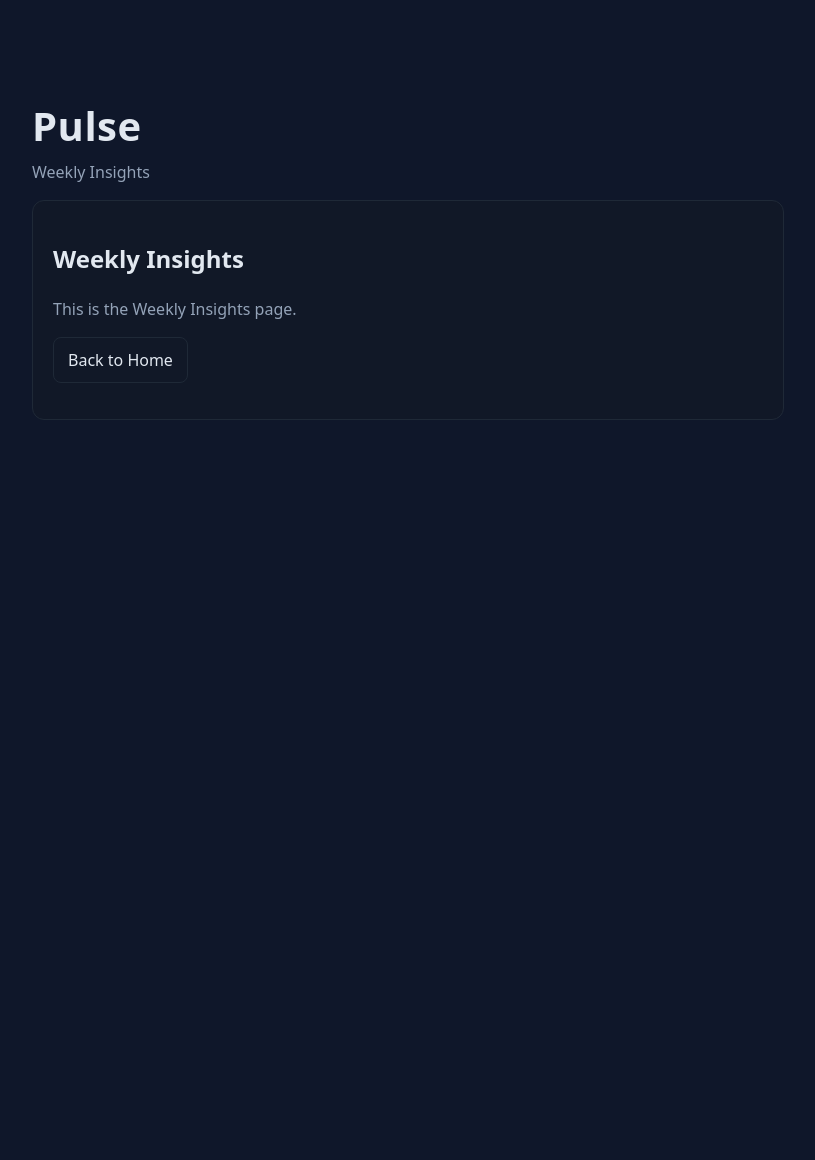
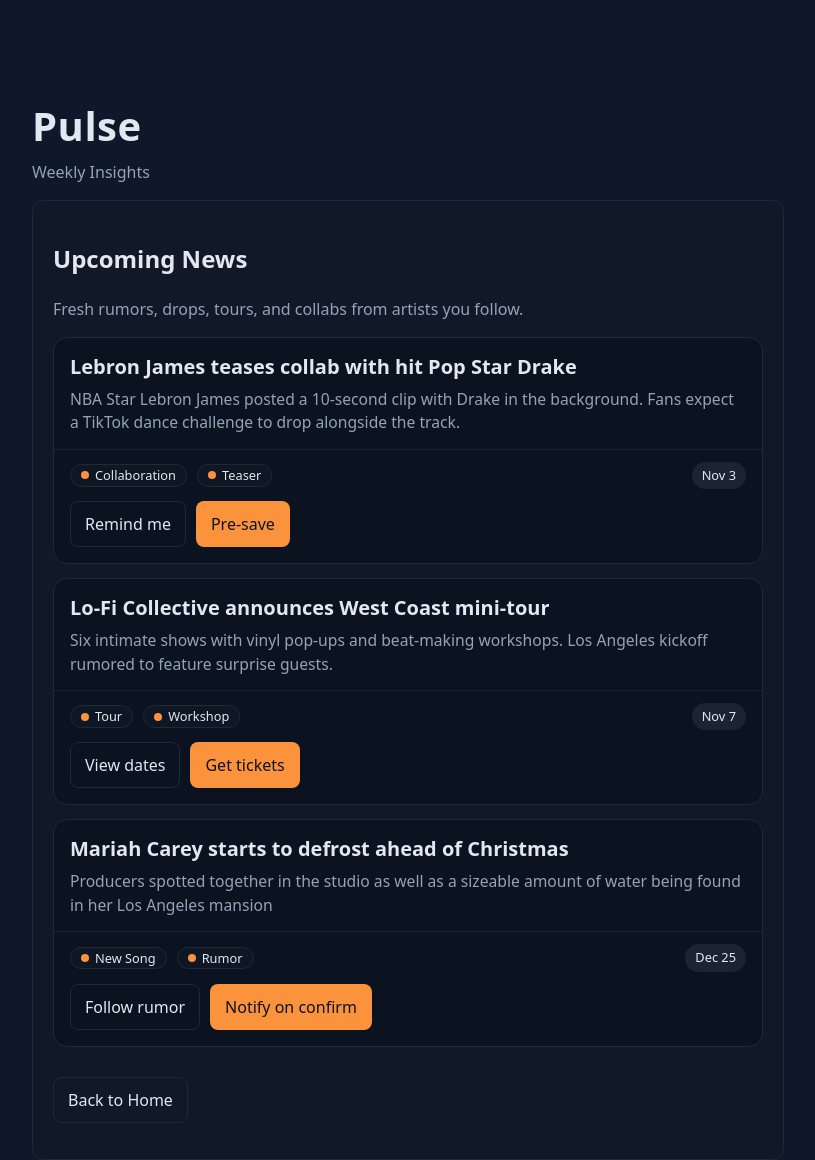
Before and after one commit to spencerboggs/pulse-app, a Flask app: page /weekly-insights in a window 1280 px wide. Shown: the whole page, without its empty margins (232-1047 px from the left). Before the commit the page ends 420 px from the top, so only its background shows below. Run offline with Flask 3, Linux system fonts and the light colour scheme.

Commit message:
Added Weekly Insights, Configured Styling

```diff
--- a/static/css/styles.css
+++ b/static/css/styles.css
@@ -503,3 +503,108 @@
   transform: scale(1.02);
   box-shadow: 0 8px 24px rgba(0, 0, 0, 0.35);
 }
+
+
+
+/* ============================================================
+   NEWS LIST & ARTICLES
+   ============================================================ */
+.news-list {
+  list-style: none;
+  margin: 0;
+  padding: 0;
+  display: grid;
+  grid-template-columns: 1fr;
+  gap: 14px;
+}
+
+@media (min-width: 720px) {
+  .news-list { grid-template-columns: 1fr; }
+}
+
+.news-card {
+  display: grid;
+  grid-template-columns: 1fr;
+  border: 1px solid var(--border);
+  border-radius: 14px;
+  overflow: hidden;
+  background: #0b1220;
+  transition: transform 200ms ease, box-shadow 200ms ease, border-color 200ms ease;
+}
+
+.news-card:hover {
+  transform: translateY(-3px);
+  box-shadow: 0 10px 24px rgba(0,0,0,.35);
+  border-color: rgba(251,146,60,0.3);
+}
+
+.news-body {
+  padding: 14px 16px;
+}
+
+.news-title {
+  margin: 0 0 6px;
+  font-size: 1.25rem;
+  color: var(--fg);
+}
+
+.news-summary {
+  margin: 0;
+  color: var(--muted);
+  font-size: 0.98rem;
+}
+
+.news-meta {
+  display: flex;
+  flex-wrap: wrap;
+  gap: 8px 10px;
+  align-items: center;
+  padding: 12px 16px;
+  border-top: 1px solid rgba(148,163,184,0.12);
+  color: var(--muted);
+  font-size: 0.9rem;
+}
+
+.badge {
+  display: inline-flex;
+  align-items: center;
+  gap: 6px;
+  padding: 4px 10px;
+  border: 1px solid var(--border);
+  border-radius: 999px;
+  line-height: 1;
+  background: rgba(255,255,255,0.02);
+  color: var(--fg);
+  font-size: 0.8rem;
+}
+
+.badge::before {
+  content: "";
+  width: 8px;
+  height: 8px;
+  border-radius: 999px;
+  background: var(--accent);
+}
+
+.pill-date {
+  margin-left: auto;
+  padding: 4px 10px;
+  border-radius: 999px;
+  background: rgba(148,163,184,0.12);
+  color: var(--fg);
+  font-size: 0.8rem;
+}
+
+.news-actions {
+  display: flex;
+  gap: 10px;
+  padding: 0 16px 16px;
+}
+
+.empty-state {
+  text-align: center;
+  padding: 24px 12px;
+  color: var(--muted);
+  border: 1px dashed var(--border);
+  border-radius: 12px;
+}
--- a/templates/weekly_insights.html
+++ b/templates/weekly_insights.html
@@ -5,6 +5,7 @@
   <meta name="viewport" content="width=device-width, initial-scale=1">
   <title>Pulse - Weekly Insights</title>
   <link rel="stylesheet" href="{{ url_for('static', filename='css/styles.css') }}">
+  <link rel="stylesheet" href="styles.css">
 </head>
 <body>
   <main class="container">
@@ -12,12 +13,61 @@
       <div class="logo">Pulse</div>
       <p class="subtitle">Weekly Insights</p>
     </header>
+    <!-- ========== PLACEHOLDER DATA - REMOVE BEFORE PRODUCTION ========== -->
     <section class="card">
-      <!-- ========== PLACEHOLDER DATA - REMOVE BEFORE PRODUCTION ========== -->
-      <h2>Weekly Insights</h2>
-      <p>This is the Weekly Insights page.</p>
-      <!-- ================================================================== -->
-      <p><a class="btn btn-ghost" href="{{ url_for('home') }}">Back to Home</a></p>
+      <h2>Upcoming News</h2>
+      <p>Fresh rumors, drops, tours, and collabs from artists you follow.</p>
+
+      <ul class="news-list">
+        <li class="news-card">
+          <div class="news-body">
+            <h3 class="news-title">Lebron James teases collab with hit Pop Star Drake</h3>
+            <p class="news-summary">NBA Star Lebron James posted a 10‑second clip with Drake in the background. Fans expect a TikTok dance challenge to drop alongside the track.</p>
+          </div>
+          <div class="news-meta">
+            <span class="badge">Collaboration</span>
+            <span class="badge">Teaser</span>
+            <span class="pill-date">Nov 3</span>
+          </div>
+          <div class="news-actions">
+            <a class="btn btn-ghost" href="#">Remind me</a>
+            <a class="btn btn-primary" href="#">Pre‑save</a>
+          </div>
+        </li>
+        <!-- ========== PLACEHOLDER DATA - REMOVE BEFORE PRODUCTION ========== -->
+        <li class="news-card">
+          <div class="news-body">
+            <h3 class="news-title">Lo‑Fi Collective announces West Coast mini‑tour</h3>
+            <p class="news-summary">Six intimate shows with vinyl pop‑ups and beat‑making workshops. Los Angeles kickoff rumored to feature surprise guests.</p>
+          </div>
+          <div class="news-meta">
+            <span class="badge">Tour</span>
+            <span class="badge">Workshop</span>
+            <span class="pill-date">Nov 7</span>
+          </div>
+          <div class="news-actions">
+            <a class="btn btn-ghost" href="#">View dates</a>
+            <a class="btn btn-primary" href="#">Get tickets</a>
+          </div>
+        </li>
+        <!-- ========== PLACEHOLDER DATA - REMOVE BEFORE PRODUCTION ========== -->
+        <li class="news-card">
+          <div class="news-body">
+            <h3 class="news-title">Mariah Carey starts to defrost ahead of Christmas</h3>
+            <p class="news-summary">Producers spotted together in the studio as well as a sizeable amount of water being found in her Los Angeles mansion</p>
+          </div>
+          <div class="news-meta">
+            <span class="badge">New Song</span>
+            <span class="badge">Rumor</span>
+            <span class="pill-date">Dec 25</span>
+          </div>
+          <div class="news-actions">
+            <a class="btn btn-ghost" href="#">Follow rumor</a>
+            <a class="btn btn-primary" href="#">Notify on confirm</a>
+          </div>
+        </li>
+
+      <p style="margin-top:16px;"><a class="btn btn-ghost" href="{{ url_for('home') }}">Back to Home</a></p>
     </section>
   </main>
 </body>
```
